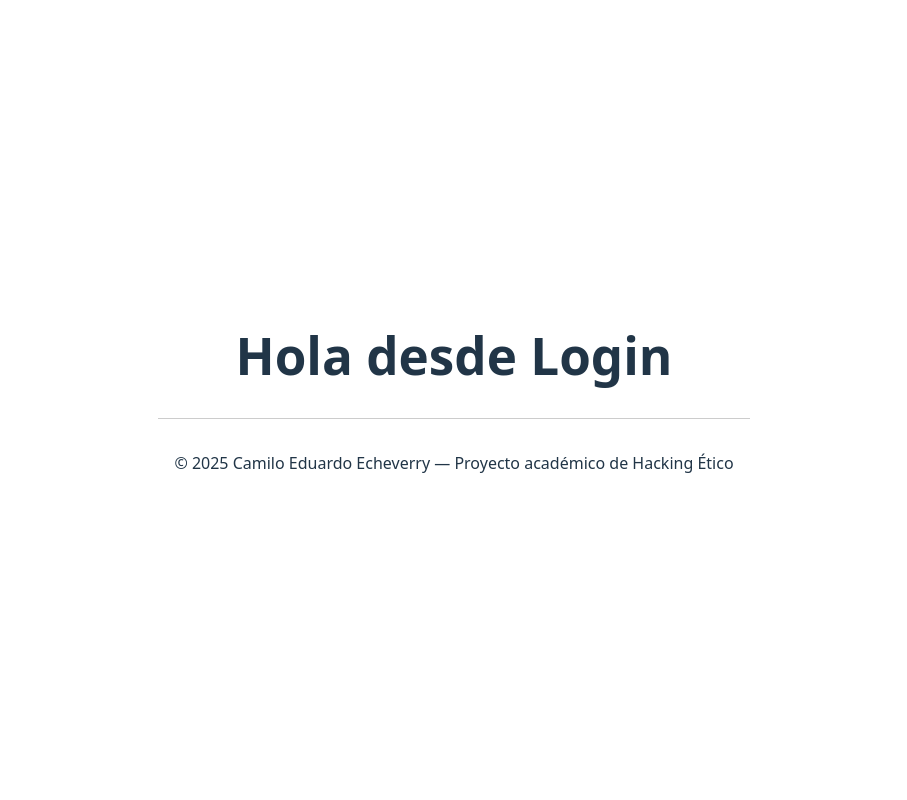
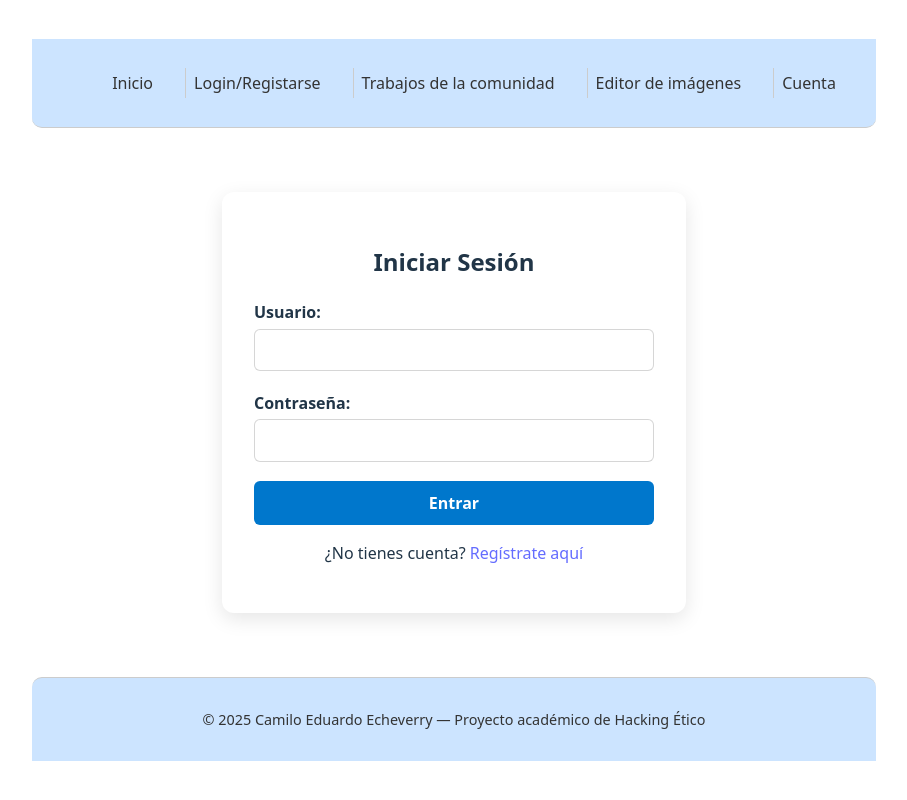
Before and after one commit to CamiloEEN/ImageVulnWebApp, a React (Vite) app in the folder frontend/frontend/: page /login in a window 1280 px wide. Shown: the whole page, without its empty margins (186-1093 px from the left). Built offline with nearby package versions, Linux system fonts and the light colour scheme.

Commit message:
Added footer, navbar and login .css

```diff
--- a/frontend/frontend/index.html
+++ b/frontend/frontend/index.html
@@ -4,6 +4,7 @@
     <meta charset="UTF-8" />
     <link rel="icon" type="image/svg+xml" href="/vite.svg" />
     <meta name="viewport" content="width=device-width, initial-scale=1.0" />
+    <!-- <link href="https://fonts.googleapis.com/css2?family=Inter:wght@400;600;700&display=swap" rel="stylesheet"> -->
     <title>ImageContrastApp</title>
   </head>
   <body>
--- /dev/null
+++ b/frontend/frontend/src/components/Footer.css
@@ -0,0 +1,9 @@
+.footer {
+  background-color: #cce4ff;
+  padding: 1rem;
+  text-align: center;
+  font-size: 0.9rem;
+  color: #333;
+  border-top: 1px solid #cccccc;
+  border-radius: 10px 10px 0 0;
+}
--- a/frontend/frontend/src/components/Footer.jsx
+++ b/frontend/frontend/src/components/Footer.jsx
@@ -1,6 +1,8 @@
+import './Footer.css'
+
 function Footer() {
   return (
-    <footer style={{ padding: '1rem', marginTop: '2rem', borderTop: '1px solid #ccc' }}>
+    <footer className='footer'>
       <p>© 2025 Camilo Eduardo Echeverry — Proyecto académico de Hacking Ético</p>
     </footer>
   );
--- /dev/null
+++ b/frontend/frontend/src/components/Navbar.css
@@ -0,0 +1,37 @@
+.navbar {
+  background-color: #cce4ff;
+  padding: 1rem 2rem;
+  display: flex;
+  justify-content: space-between;
+  align-items: center;
+  border-bottom: 1px solid #cccccc;
+  border-radius: 0 0 10px 10px;
+}
+
+.navbar-title {
+  font-size: 1.5rem;
+  font-weight: 700;
+}
+
+.navbar-links {
+  list-style: none;
+  display: flex;
+  gap: 1.5rem;
+}
+
+.navbar-links li a {
+  text-decoration: none;
+  color: #333333;
+  font-weight: 500;
+  transition: color 0.3s ease;
+  padding: 0.25rem 0.5rem;
+  border-left: 1px solid #ccc;
+}
+
+.navbar-links li:first-child a {
+  border-left: none;
+}
+
+.navbar-links li a:hover {
+  color: #0077cc;
+}
--- a/frontend/frontend/src/components/Navbar.jsx
+++ b/frontend/frontend/src/components/Navbar.jsx
@@ -1,9 +1,10 @@
 import { Link } from 'react-router-dom';
+import './Navbar.css'
 
 function Navbar() {
   return (
-    <nav style={{ padding: '1rem', borderBottom: '1px solid #ccc' }}>
-      <ul style={{ listStyle: 'none', display: 'flex', gap: '1rem' }}>
+    <nav className='navbar'>
+      <ul className='navbar-links'>
         <li><Link to="/">Inicio</Link></li>
          <li><Link to="/login">Login/Registarse</Link></li>
         <li><Link to="/explore">Trabajos de la comunidad</Link></li>
--- a/frontend/frontend/src/pages/Account.jsx
+++ b/frontend/frontend/src/pages/Account.jsx
@@ -4,6 +4,7 @@ import Footer from '../components/Footer';
 function Account() {
   return (
     <>
+    <Navbar />
     <h1>Hola desde Account</h1>
     <Footer/>
     </>
--- a/frontend/frontend/src/pages/Editor.jsx
+++ b/frontend/frontend/src/pages/Editor.jsx
@@ -1,8 +1,10 @@
+import Navbar from '../components/Navbar';
 import Footer from '../components/Footer';
 
 function Editor() {
   return (
     <>
+    <Navbar />
     <h1>Hola desde Editor</h1>
     <Footer/>
     </>
--- a/frontend/frontend/src/pages/Explore.jsx
+++ b/frontend/frontend/src/pages/Explore.jsx
@@ -1,8 +1,10 @@
+import Navbar from '../components/Navbar';
 import Footer from '../components/Footer';
 
 function Explore() {
   return (
     <>
+    <Navbar />
     <h1>Hola desde Explore</h1>
     <Footer/>
     </>
--- /dev/null
+++ b/frontend/frontend/src/pages/Login.css
@@ -0,0 +1,43 @@
+.login-container {
+    max-width: 400px;
+    margin: 4rem auto;
+    padding: 2rem;
+    background-color: #ffff;
+    border-radius: 12px;
+    box-shadow: 0 6px 20px rgba(0, 0, 0, 0.1);
+    text-align: center;
+}
+
+.login-form {
+    display: flex;
+    flex-direction: column;
+}
+
+.login-form label {
+    text-align: left;
+    margin-bottom: 0.3rem;
+    font-weight: 600;
+}
+
+.login-form input {
+    padding: 0.7rem;
+    margin-bottom: 1.2rem;
+    border: 1px solid #cccc;
+    border-radius: 6px;
+    font-size: 1rem;
+}
+
+.login-form button {
+    background-color: #0077cc;
+    color: white;
+    padding: 0.7rem;
+    border: none;
+    border-radius: 6px;
+    font-weight: 600;
+    cursor: pointer;
+    transition: background-color 0.3s;
+}
+
+.login-form button:hover {
+    background-color: #005fa3;
+}
--- a/frontend/frontend/src/pages/Login.jsx
+++ b/frontend/frontend/src/pages/Login.jsx
@@ -1,10 +1,27 @@
 import Navbar from '../components/Navbar';
 import Footer from '../components/Footer';
+import { Link } from 'react-router-dom';
+import './Login.css'
 
 function Login() {
   return (
     <>
-    <h1>Hola desde Login</h1>
+    <Navbar />
+    <div className='login-container'>
+      <h2>Iniciar Sesión</h2>
+      <form className='login-form'>
+        <label htmlFor='username'>Usuario: </label>
+        <input type='text' id='username' name='username' required></input>
+
+        <label htmlFor='password'>Contraseña: </label>
+        <input type='text' id='password' name='password' required></input>
+
+        <button type='submit'>Entrar</button>
+
+        <p>¿No tienes cuenta? <Link to='../register'>Regístrate aquí</Link></p>
+      </form>
+    </div>
+
     <Footer/>
     </>
   );
--- a/frontend/frontend/src/pages/Register.jsx
+++ b/frontend/frontend/src/pages/Register.jsx
@@ -4,6 +4,7 @@ import Footer from '../components/Footer';
 function Register() {
   return (
     <>
+    <Navbar />
     <h1>Hola desde Register</h1>
     <Footer/>
     </>
```
